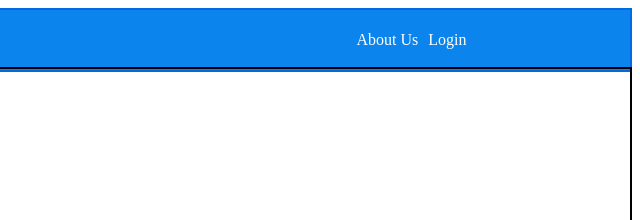
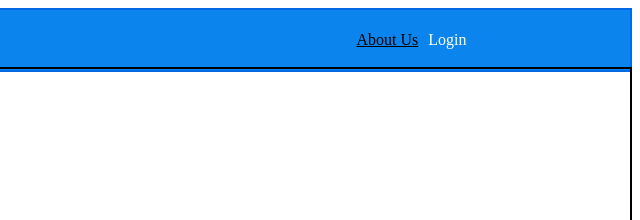
Before and after one commit to Davidjustice28/Landing-Page-Brokersphere, a plain HTML site: page index.html in a window 1280 px wide. In both pictures the pointer is over the element "About Us". Shown: the top 220 px of the page, 640-1280 px from the left. Drawn offline with Linux system fonts and the light colour scheme.

Commit message:
practice using committing
Nav bar items will turn black and be underlined

```diff
--- a/stylesheet_brokersphere.css
+++ b/stylesheet_brokersphere.css
@@ -13,8 +13,6 @@
 
 .menu{
 	margin-left:800px;}
-
-
 
 
 .about_section {
@@ -102,3 +100,7 @@
 
 .Footer{
 	padding-left:500px;}
+
+.menu:hover, .login_menu:hover {
+	color:black;
+	text-decoration: underline;}
```
